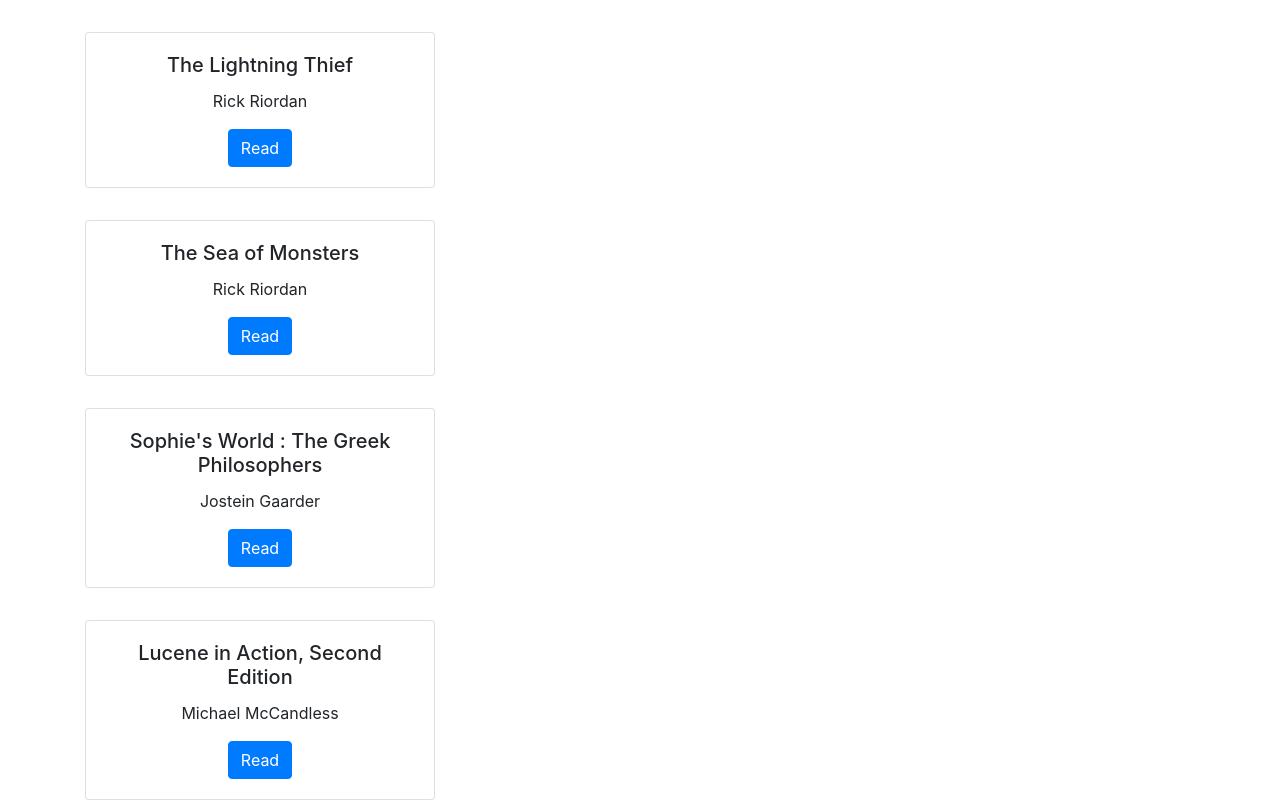
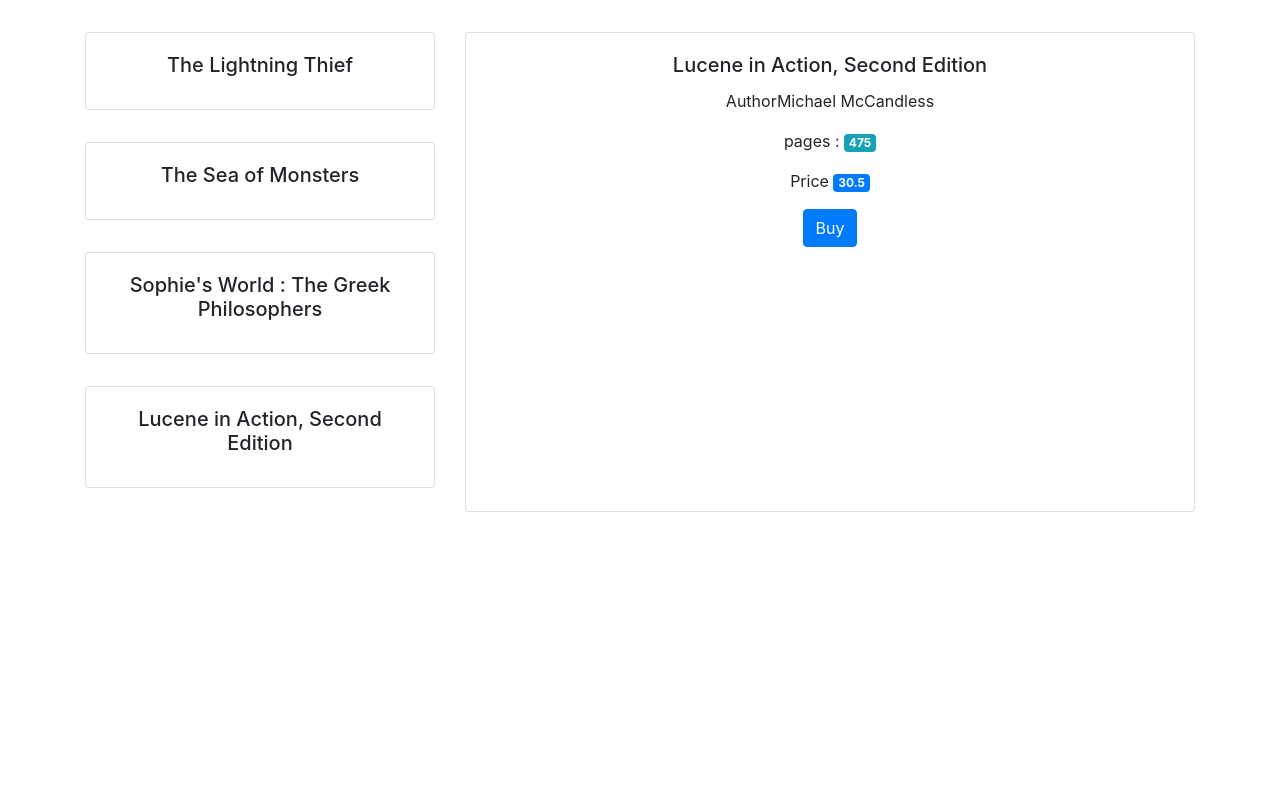
Before and after one commit to MoatazAbdAlmageed/camelcase-Redux, a React (Create React App) app: page / in a window 1280 px wide. Built offline with nearby package versions, Linux system fonts and the light colour scheme.

Commit message:
7 - doneCreate book detail component, with dummy selected book to display.

```diff
--- a/src/App.css
+++ b/src/App.css
@@ -30,3 +30,5 @@
 .card{
   margin-top: 2em;
 }
+
+.BookDetailed .card {height: 30em;}
--- a/src/App.js
+++ b/src/App.js
@@ -2,6 +2,7 @@
 import logo from './logo.svg';
 import './App.css';
 import BookList from './components/bookList.component';
+import BookDetailed from "./components/bookDetailed.component";
 
 class App extends Component {
     render() {
@@ -13,7 +14,7 @@
                         <BookList/>
                     </div>
                     <div className="col-sm-8">
-
+                        <BookDetailed/>
 
                     </div>
 
--- /dev/null
+++ b/src/components/bookDetailed.component.js
@@ -0,0 +1,32 @@
+import React, {Component} from 'react';
+
+
+const BookDetailed = ()=>{
+const book =  {
+    "id" : "978-1933988177",
+    "cat" : ["book","paperback"],
+    "name" : "Lucene in Action, Second Edition",
+    "author" : "Michael McCandless",
+    "sequence_i" : 1,
+    "genre_s" : "IT",
+    "inStock" : true,
+    "price" : 30.50,
+    "pages_i" : 475
+}
+    return (
+        <div className="BookDetailed">
+
+
+            <div className="card" >
+            <div className="card-body">
+                    <h5 className="card-title">{book.name}</h5>
+                <p className="card-text">Author{book.author}</p>
+                <p>pages : <span className="badge badge-info">{book.pages_i}</span></p>
+                <p>Price <span className="badge badge-primary">{book.price}</span></p>
+                <a href="#" className="btn btn-primary">Buy</a>
+                </div>
+        </div>
+    </div>
+    )
+}
+export default BookDetailed;
--- a/src/components/bookListItem.component.js
+++ b/src/components/bookListItem.component.js
@@ -4,14 +4,12 @@
 const BookListItem = ({book})=>{
 
     return (
-    <div className="BookList">
+    <div className="BookListItem">
 
         <div className="card" >
             <div className="card-body">
-                    <h5 className="card-title">{book.name}</h5>
-                    <p className="card-text">{book.author}</p>
-                <a href="#" className="btn btn-primary">Read</a>
-                </div>
+                <h5 className="card-title">{book.name}</h5>
+            </div>
         </div>
     </div>
     )
```
Also changed, not shown: 1 other file (tests, documents, lock files or other folders).
